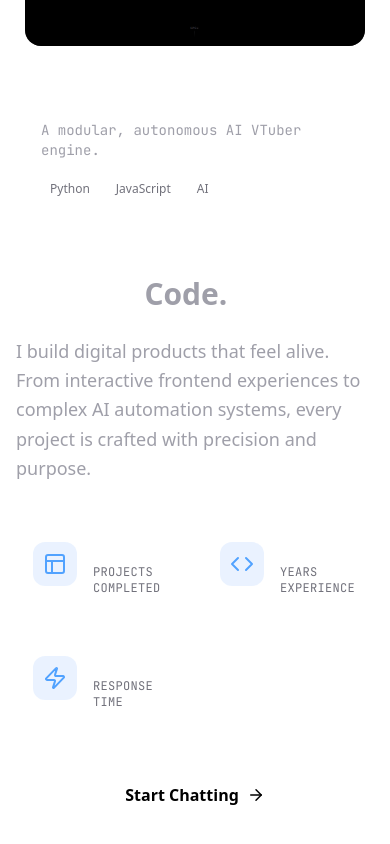
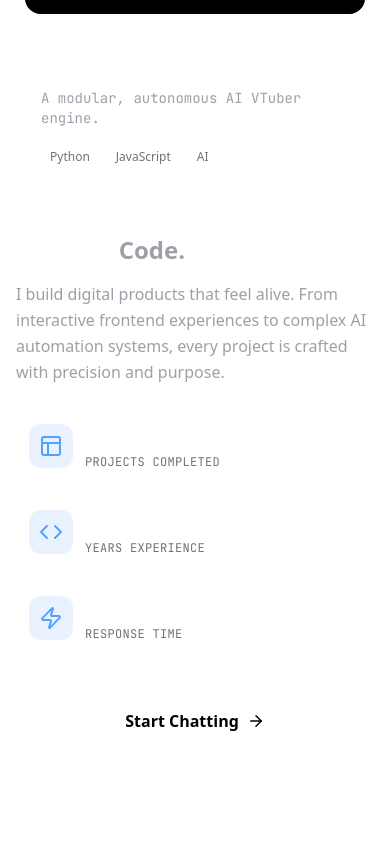
Before and after one commit to emqnuele/portfolio, a Next.js app: page / in a window 390 px wide. Shown: the part 1094-1938 px from the top of the page. Built offline with nearby package versions, Linux system fonts and the light colour scheme; no server answers.

Commit message:
responsive improvements

```diff
--- a/src/components/landing/Featured.tsx
+++ b/src/components/landing/Featured.tsx
@@ -58,9 +58,9 @@ export default function Featured() {
     }, []);
 
     return (
-        <section className="relative z-10 px-4 py-24 max-w-7xl mx-auto">
+        <section className="relative z-10 px-4 py-16 md:py-24 max-w-7xl mx-auto">
             <motion.div
-                className="grid grid-cols-1 lg:grid-cols-2 gap-12 lg:gap-20 items-center"
+                className="grid grid-cols-1 lg:grid-cols-2 gap-10 md:gap-16 lg:gap-20 items-center"
                 initial="hidden"
                 whileInView="visible"
                 viewport={{ once: true, margin: "-100px" }}
@@ -175,16 +175,16 @@ export default function Featured() {
 
                 {/* Content - Summary & Stats */}
                 <motion.div variants={itemVariants}>
-                    <h2 className="text-3xl sm:text-4xl md:text-5xl font-bold text-white mb-6 leading-tight">
+                    <h2 className="text-2xl sm:text-3xl md:text-5xl font-bold text-white mb-4 md:mb-6 leading-tight">
                         Not just <span className="text-zinc-400">Code.</span>
                     </h2>
 
-                    <p className="text-lg text-zinc-400 mb-8 leading-relaxed max-w-lg">
+                    <p className="text-base md:text-lg text-zinc-400 mb-6 md:mb-8 leading-relaxed max-w-lg">
                         I build digital products that feel alive. From interactive frontend experiences to complex AI automation systems, every project is crafted with precision and purpose.
                     </p>
 
                     {/* Trust Labels / Stats */}
-                    <div className="grid grid-cols-2 gap-4 mb-10">
+                    <div className="grid grid-cols-1 sm:grid-cols-2 gap-3 md:gap-4 mb-10">
                         {[
                             { label: "Projects Completed", value: "+15", icon: Layout },
                             { label: "Years Experience", value: "2+", icon: Code },
@@ -193,7 +193,7 @@ export default function Featured() {
                             <motion.div
                                 key={i}
                                 variants={itemVariants}
-                                className="flex items-center gap-4 p-4 rounded-2xl bg-white/5 border border-white/5 transition-colors"
+                                className="flex items-center gap-3 md:gap-4 p-3 md:p-4 rounded-2xl bg-white/5 border border-white/5 transition-colors"
                             >
                                 <div className="p-2.5 rounded-xl bg-blue-500/10 text-blue-400">
                                     <stat.icon size={24} />
@@ -207,16 +207,16 @@ export default function Featured() {
                     </div>
 
                     {/* CTA Buttons */}
-                    <div className="flex flex-col sm:flex-row gap-4">
+                    <div className="flex flex-col sm:flex-row gap-3 md:gap-4">
                         <Link
                             href="mailto:hey@emanuelefaraci.com"
-                            className="flex items-center justify-center gap-2 px-8 py-4 bg-white text-black rounded-full font-bold hover:bg-zinc-200 transition-colors"
+                            className="flex items-center justify-center gap-2 px-6 py-3.5 md:px-8 md:py-4 bg-white text-black rounded-full font-bold hover:bg-zinc-200 transition-colors"
                         >
                             Start Chatting <ArrowRight size={18} />
                         </Link>
                         <Link
                             href="/projects"
-                            className="flex items-center justify-center gap-2 px-8 py-4 rounded-full border border-white/10 hover:bg-white/5 text-white transition-colors"
+                            className="flex items-center justify-center gap-2 px-6 py-3.5 md:px-8 md:py-4 rounded-full border border-white/10 hover:bg-white/5 text-white transition-colors"
                         >
                             View All Projects
                         </Link>
--- a/src/components/landing/SkillsPreview.tsx
+++ b/src/components/landing/SkillsPreview.tsx
@@ -29,16 +29,16 @@ const itemVariants: Variants = {
 
 export default function SkillsPreview() {
     return (
-        <section className="relative z-10 px-4 pt-40 pb-24 max-w-7xl mx-auto border-t border-white/5">
+        <section className="relative z-10 px-4 pt-24 md:pt-40 pb-16 md:pb-24 max-w-7xl mx-auto border-t border-white/5">
             {/* Header section - kept because you liked the idea */}
-            <div className="flex flex-col md:flex-row justify-between items-start md:items-end mb-20 gap-8">
+            <div className="flex flex-col md:flex-row justify-between items-start md:items-end mb-10 md:mb-20 gap-4 md:gap-8">
                 <motion.div
                     initial={{ opacity: 0, x: -20 }}
                     whileInView={{ opacity: 1, x: 0 }}
                     viewport={{ once: true }}
-                    className="max-w-2xl"
+                    className="max-w-2xl text-center md:text-left w-full md:w-auto"
                 >
-                    <h2 className="text-4xl md:text-6xl font-bold text-white leading-none tracking-tight">
+                    <h2 className="text-3xl md:text-6xl font-bold text-white leading-none tracking-tight">
                         Technical <span className="text-zinc-500">Expertise.</span>
                     </h2>
                 </motion.div>
@@ -47,7 +47,7 @@ export default function SkillsPreview() {
                     initial={{ opacity: 0, x: 20 }}
                     whileInView={{ opacity: 1, x: 0 }}
                     viewport={{ once: true }}
-                    className="pb-2 md:pb-4"
+                    className="pb-2 md:pb-4 w-full md:w-auto flex justify-center md:justify-end"
                 >
                     <Link
                         href="/about"
@@ -60,7 +60,7 @@ export default function SkillsPreview() {
 
             {/* Quick summary grid - 5 columns for 5 domains */}
             <motion.div
-                className="grid grid-cols-1 sm:grid-cols-2 lg:grid-cols-5 gap-12 lg:gap-8"
+                className="grid grid-cols-2 lg:grid-cols-5 gap-x-6 gap-y-12 md:gap-12 lg:gap-8"
                 variants={containerVariants}
                 initial="hidden"
                 whileInView="visible"
@@ -74,7 +74,7 @@ export default function SkillsPreview() {
                             variants={itemVariants}
                             className="group relative"
                         >
-                            <div className="flex flex-col gap-5">
+                            <div className="flex flex-col items-center md:items-start text-center md:text-left gap-3 md:gap-5">
                                 {/* icon with dynamic accent color */}
                                 <div className="relative w-fit">
                                     <div
@@ -86,12 +86,12 @@ export default function SkillsPreview() {
                                     </div>
                                 </div>
 
-                                <div className="space-y-3">
+                                <div className="space-y-1 md:space-y-3">
                                     <h3 className="text-lg font-bold text-white tracking-tight group-hover:text-blue-400 transition-colors">
                                         {skill.title}
                                     </h3>
 
-                                    <div className="flex flex-col gap-1.5">
+                                    <div className="flex flex-col md:flex-col gap-1.5 items-center md:items-start">
                                         {skill.tags.slice(0, 3).map(tag => (
                                             <span
                                                 key={tag}
@@ -105,7 +105,7 @@ export default function SkillsPreview() {
                             </div>
 
                             {/* subtle decorative underline that grows on hover */}
-                            <div className="mt-8 h-[1px] w-full bg-white/5 relative overflow-hidden">
+                            <div className="mt-5 md:mt-8 h-[1px] w-full bg-white/5 relative overflow-hidden">
                                 <motion.div
                                     className="absolute inset-0 bg-gradient-to-r from-transparent via-white/20 to-transparent"
                                     initial={{ x: "-100%" }}
```
